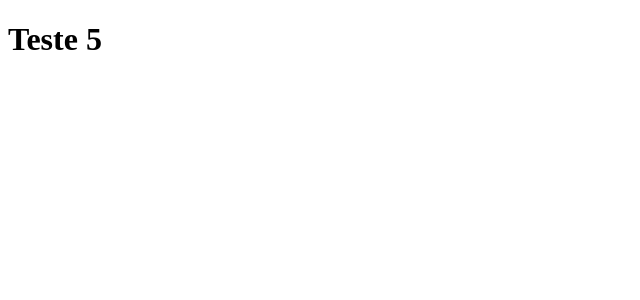
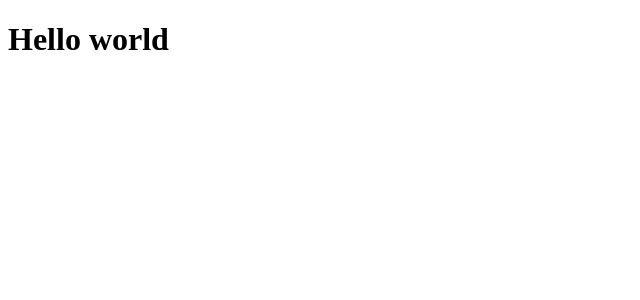
Before and after one commit to GeraldHamiltonWicks/tabnews-clone, a Next.js app: page / in a window 1280 px wide. Shown: the top 300 px of the page, without its empty margins (0-640 px from the left). Built offline with nearby package versions, Linux system fonts and the light colour scheme.

Commit message:
fix: fixing message

```diff
--- a/pages/index.js
+++ b/pages/index.js
@@ -1,5 +1,5 @@
 const Home = () => {
-    return <h1>Teste 5</h1>
+    return <h1>Hello world</h1>
 };
 
 export default Home;
```
